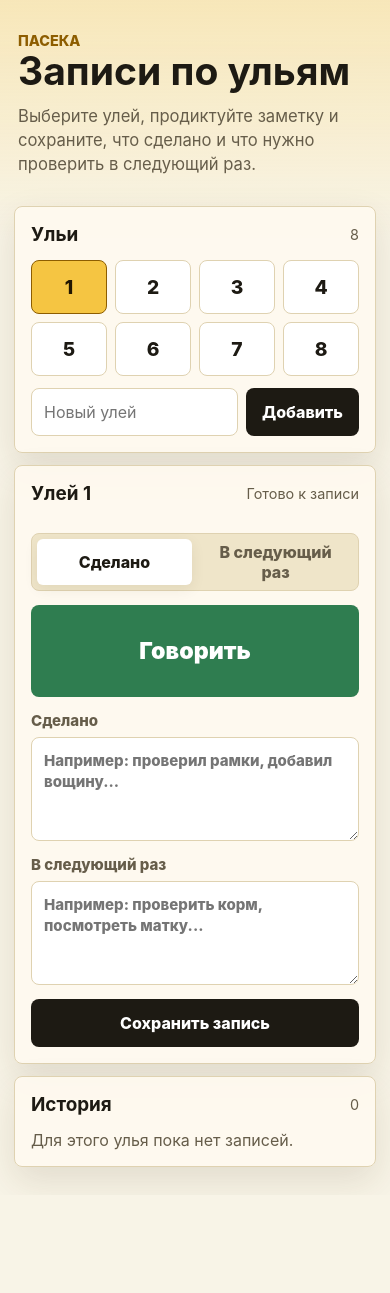
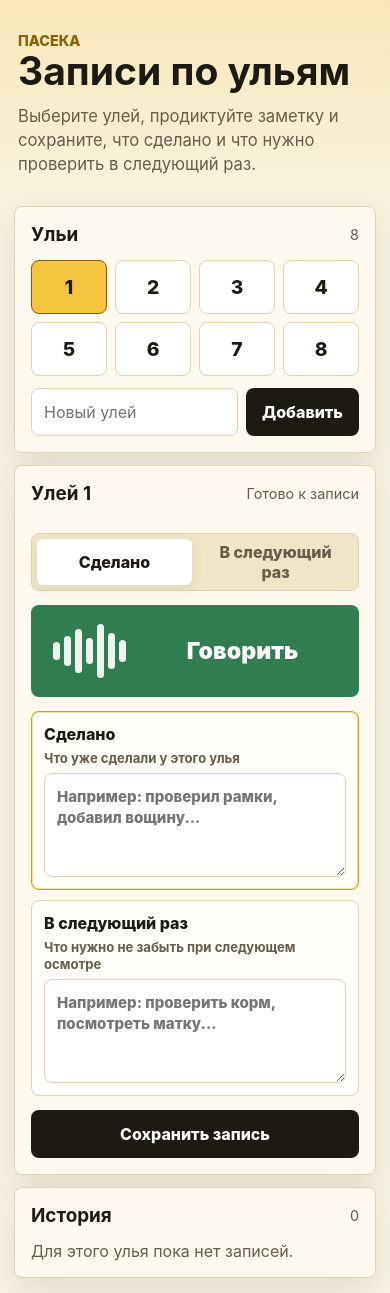
Before and after one commit to zapkothimofej/imker-gift-software, a Next.js app: page / in a window 390 px wide. Shown: the top 1293 px of the page. Before the commit the page ends 1195 px from the top, so only its background shows below. Built offline with nearby package versions, Linux system fonts and the light colour scheme.

Commit message:
feat: refine mobile recording interface

```diff
--- /dev/null
+++ b/app/components/note-history.module.css
@@ -0,0 +1,75 @@
+.notes {
+  display: grid;
+  gap: 0;
+}
+
+.note {
+  display: grid;
+  grid-template-columns: 34px 1fr;
+  gap: 10px;
+  position: relative;
+  padding-bottom: 14px;
+}
+
+.note:not(:last-child)::before {
+  position: absolute;
+  top: 34px;
+  bottom: 0;
+  left: 16px;
+  width: 2px;
+  background: #dfd2b1;
+  content: "";
+}
+
+.marker {
+  position: relative;
+  z-index: 1;
+  display: grid;
+  place-items: center;
+  width: 34px;
+  height: 34px;
+  border-radius: 999px;
+  background: #1d1a13;
+  color: #fff;
+  font-size: 0.84rem;
+  font-weight: 900;
+}
+
+.body {
+  padding: 12px;
+  border: 1px solid #dfd2b1;
+  border-radius: 8px;
+  background: #ffffff;
+}
+
+.body time {
+  display: block;
+  margin-bottom: 9px;
+  color: #665d4a;
+  font-size: 0.86rem;
+}
+
+.columns {
+  display: grid;
+  gap: 9px;
+}
+
+.columns section {
+  padding-top: 8px;
+  border-top: 1px solid #eee2c3;
+}
+
+.columns h3 {
+  font-size: 0.92rem;
+}
+
+.columns p {
+  margin-top: 4px;
+  line-height: 1.45;
+}
+
+@media (min-width: 700px) {
+  .columns {
+    grid-template-columns: 1fr 1fr;
+  }
+}
--- /dev/null
+++ b/app/components/note-history.tsx
@@ -0,0 +1,41 @@
+import { formatDate, type Note } from "../lib/hive-state";
+import styles from "./note-history.module.css";
+
+type NoteHistoryProps = {
+  notes: Note[];
+};
+
+export function NoteHistory({ notes }: NoteHistoryProps) {
+  if (notes.length === 0) {
+    return <p className="empty">Для этого улья пока нет записей.</p>;
+  }
+
+  return (
+    <div className={styles.notes}>
+      {notes.map((note, index) => (
+        <article className={styles.note} key={note.id}>
+          <div className={styles.marker} aria-hidden="true">
+            <span>{notes.length - index}</span>
+          </div>
+          <div className={styles.body}>
+            <time>{formatDate(note.createdAt)}</time>
+            <div className={styles.columns}>
+              {note.done ? (
+                <section>
+                  <h3>Сделано</h3>
+                  <p>{note.done}</p>
+                </section>
+              ) : null}
+              {note.next ? (
+                <section>
+                  <h3>В следующий раз</h3>
+                  <p>{note.next}</p>
+                </section>
+              ) : null}
+            </div>
+          </div>
+        </article>
+      ))}
+    </div>
+  );
+}
--- /dev/null
+++ b/app/components/voice-wave.module.css
@@ -0,0 +1,45 @@
+.wave {
+  display: inline-grid;
+  grid-auto-flow: column;
+  align-items: center;
+  gap: 4px;
+  min-width: 78px;
+  min-height: 54px;
+  padding: 0 4px;
+}
+
+.wave span {
+  width: 7px;
+  border-radius: 999px;
+  background: rgba(255, 255, 255, 0.92);
+  transform-origin: center;
+}
+
+.active span {
+  animation: wave-pulse 760ms ease-in-out infinite;
+}
+
+.active span:nth-child(2n) {
+  animation-delay: 120ms;
+}
+
+.active span:nth-child(3n) {
+  animation-delay: 240ms;
+}
+
+@keyframes wave-pulse {
+  0%,
+  100% {
+    transform: scaleY(0.65);
+  }
+
+  50% {
+    transform: scaleY(1.08);
+  }
+}
+
+@media (prefers-reduced-motion: reduce) {
+  .active span {
+    animation: none;
+  }
+}
--- /dev/null
+++ b/app/components/voice-wave.tsx
@@ -0,0 +1,17 @@
+import styles from "./voice-wave.module.css";
+
+type VoiceWaveProps = {
+  active: boolean;
+};
+
+const bars = [18, 30, 44, 26, 54, 36, 22];
+
+export function VoiceWave({ active }: VoiceWaveProps) {
+  return (
+    <span className={active ? `${styles.wave} ${styles.active}` : styles.wave} aria-hidden="true">
+      {bars.map((height, index) => (
+        <span key={`${height}-${index}`} style={{ height }} />
+      ))}
+    </span>
+  );
+}
--- a/app/globals.css
+++ b/app/globals.css
@@ -199,8 +199,14 @@ h1 {
 }
 
 .record-button {
+  display: grid;
+  grid-template-columns: auto 1fr;
+  align-items: center;
+  justify-items: center;
+  gap: 14px;
   min-height: 92px;
   border-radius: 8px;
+  padding: 12px 18px;
   background: var(--good);
   color: #fff;
   font-size: 1.45rem;
@@ -211,12 +217,39 @@ h1 {
   background: var(--danger);
 }
 
-label {
+.field-grid {
   display: grid;
-  gap: 7px;
+  gap: 10px;
+}
+
+.entry-field {
+  display: grid;
+  gap: 6px;
+  padding: 12px;
+  border: 1px solid var(--line);
+  border-radius: 8px;
+  background: rgba(255, 255, 255, 0.7);
   color: var(--muted);
   font-size: 0.94rem;
   font-weight: 800;
+}
+
+.entry-field.active {
+  border-color: var(--accent);
+  background: #fffef8;
+  box-shadow: inset 0 0 0 1px rgba(216, 153, 19, 0.3);
+}
+
+.entry-field span {
+  color: var(--text);
+  font-size: 1rem;
+}
+
+.entry-field small {
+  color: var(--muted);
+  font-size: 0.82rem;
+  font-weight: 650;
+  line-height: 1.3;
 }
 
 textarea {
@@ -243,35 +276,6 @@ textarea {
   color: var(--muted);
 }
 
-.notes {
-  display: grid;
-  gap: 10px;
-}
-
-.note {
-  padding: 13px;
-  border: 1px solid var(--line);
-  border-radius: 8px;
-  background: var(--surface-strong);
-}
-
-.note time {
-  display: block;
-  margin-bottom: 9px;
-  color: var(--muted);
-  font-size: 0.86rem;
-}
-
-.note h3 {
-  margin-top: 8px;
-  font-size: 0.92rem;
-}
-
-.note p {
-  margin-top: 4px;
-  line-height: 1.45;
-}
-
 @media (min-width: 700px) {
   .shell {
     padding-top: 34px;
@@ -280,4 +284,8 @@ textarea {
   .panel {
     padding: 20px;
   }
+
+  .field-grid {
+    grid-template-columns: 1fr 1fr;
+  }
 }
--- a/app/page.tsx
+++ b/app/page.tsx
@@ -1,10 +1,11 @@
 "use client";
 
 import { useEffect, useMemo, useRef, useState } from "react";
+import { NoteHistory } from "./components/note-history";
+import { VoiceWave } from "./components/voice-wave";
 import {
   createId,
   DEFAULT_HIVES,
-  formatDate,
   initialState,
   STORAGE_KEY,
   type Hive,
@@ -237,25 +238,30 @@ export default function Home() {
           onClick={recording ? stopRecording : startRecording}
           type="button"
         >
-          {recording ? "Остановить" : transcribing ? "Распознаю..." : "Говорить"}
+          <VoiceWave active={recording || transcribing} />
+          <span>{recording ? "Остановить" : transcribing ? "Распознаю..." : "Говорить"}</span>
         </button>
 
-        <label>
-          Сделано
+        <div className="field-grid">
+          <label className={targetField === "done" ? "entry-field active" : "entry-field"}>
+            <span>Сделано</span>
+            <small>Что уже сделали у этого улья</small>
             <textarea
               onChange={(event) => setDone(event.target.value)}
               placeholder="Например: проверил рамки, добавил вощину..."
               value={done}
             />
           </label>
-        <label>
-          В следующий раз
+          <label className={targetField === "next" ? "entry-field active" : "entry-field"}>
+            <span>В следующий раз</span>
+            <small>Что нужно не забыть при следующем осмотре</small>
           <textarea
               onChange={(event) => setNext(event.target.value)}
               placeholder="Например: проверить корм, посмотреть матку..."
               value={next}
           />
           </label>
+        </div>
 
         {error ? <p className="error">{error}</p> : null}
 
@@ -269,29 +275,7 @@ export default function Home() {
           <h2 id="history-title">История</h2>
           <span>{hiveNotes.length}</span>
         </div>
-        {hiveNotes.length === 0 ? (
-          <p className="empty">Для этого улья пока нет записей.</p>
-        ) : (
-          <div className="notes">
-            {hiveNotes.map((note) => (
-              <article className="note" key={note.id}>
-                <time>{formatDate(note.createdAt)}</time>
-                {note.done ? (
-                  <>
-                    <h3>Сделано</h3>
-                    <p>{note.done}</p>
-                  </>
-                ) : null}
-                {note.next ? (
-                  <>
-                    <h3>В следующий раз</h3>
-                    <p>{note.next}</p>
-                  </>
-                ) : null}
-              </article>
-            ))}
-          </div>
-        )}
+        <NoteHistory notes={hiveNotes} />
       </section>
     </main>
   );
```
Lines whose indentation alone changed are shown as unchanged.
